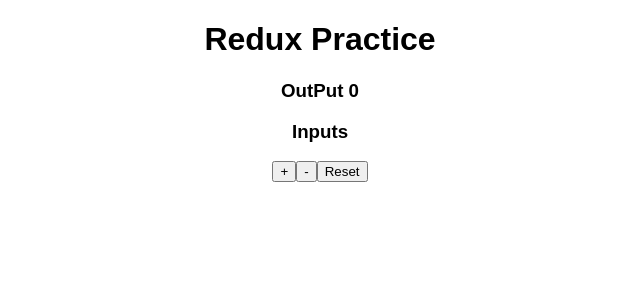
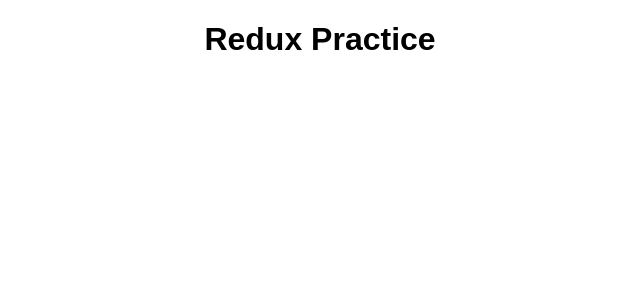
Before and after one commit to huzaifa-aslam/redux-counter-app-bootcamp2020, a React (Create React App) app: page / in a window 1280 px wide. Shown: the top 300 px of the page, without its empty margins (320-960 px from the left). Built offline with nearby package versions, Linux system fonts and the light colour scheme.

Commit message:
ready for redux-toolkit

```diff
--- a/package.json
+++ b/package.json
@@ -3,9 +3,12 @@
   "version": "0.1.0",
   "private": true,
   "dependencies": {
+    "@reduxjs/toolkit": "^1.4.0",
     "react": "^16.13.1",
     "react-dom": "^16.13.1",
-    "react-scripts": "0.9.5"
+    "react-redux": "^7.2.1",
+    "react-scripts": "0.9.5",
+    "redux": "^4.0.5"
   },
   "devDependencies": {},
   "scripts": {
--- a/src/Components/Action.js
+++ /dev/null
@@ -1,14 +0,0 @@
-export const increament='INCREAMENT'
-export const decreament='DECREAMENT'
-
-export const increamentAction=()=>(
-    {
-        type:increament
-    }
-)
-
-export const decreamentAction=()=>(
-    {
-        type:decreament
-    }
-)
--- a/src/Components/App.js
+++ b/src/Components/App.js
@@ -1,17 +1,14 @@
 import React,{useState} from 'react';
 // import logo from './logo.svg';
 import './App.css';
-import {CounterInput} from './CounterInput'
-import {CounterOutput} from './CounterOutput'
+
 
 
 function App() {
-    const [counter,setCounter]=useState(0)
     return (
         <div className="App">
         <h1> Redux Practice </h1>
-        <CounterOutput counter={counter}/>
-        <CounterInput counter={counter} setCounter={setCounter}/>
+
 
          </div>
     );
--- a/src/Components/CounterInput.jsx
+++ /dev/null
@@ -1,32 +0,0 @@
-import React from 'react'
-import {useDispatch} from 'react-redux'
-// import { counterReducer } from './CounterReducer'
-import {increamentAction,decreamentAction} from './Action'
-// before redux
-
-
-// export const CounterInput = ({counter,setCounter}) => {
-//     return (
-//         <div>
-//             <h3>Inputs</h3>
-//             <button onClick={()=>setCounter(counter+1)}>+</button>
-//             <button onClick={()=>setCounter(counter-1)}>-</button>
-//             <button onClick={()=>setCounter(0)}>Reset</button><br/>
-//         </div>
-//     )
-// }
-
-
-// after redux
-
-export const CounterInput = () => {
-    const counterRedux=useDispatch()
-    return (
-        <div>
-            <h3>Inputs</h3>
-            <button onClick={()=>counterRedux(increamentAction())}>+</button>
-            <button onClick={()=>counterRedux(decreamentAction())}>-</button>
-            <button onClick={()=>counterRedux({type: 'RESET'})}>Reset</button>
-        </div>
-    )
-}
--- a/src/Components/CounterOutput.jsx
+++ /dev/null
@@ -1,25 +0,0 @@
-import React from 'react'
-import {useSelector} from 'react-redux'
-
-
-// before redux
-
-// export const CounterOutput = ({counter}) => {
-//     return (
-//         <div>
-//             <h3>OutPut {counter}</h3>
-//         </div>
-//     )
-// }
-
-
-// after redux
-
-export const CounterOutput = () => {
-    const counterRedux=useSelector(state=>state.counter)
-    return (
-        <div>
-            <h3>OutPut {counterRedux}</h3>
-        </div>
-    )
-}
--- a/src/Components/CounterReducer.js
+++ /dev/null
@@ -1,18 +0,0 @@
-import {increament,decreament} from './Action'
-
-const initialCounter={
-    counter:0
-}
-export const counterReducer=(state=initialCounter,action)=>{
-    switch(action.type){
-        case increament :
-            return{...state,counter:state.counter+1};
-            case decreament:
-                return{...state,counter:state.counter-1};
-            case 'RESET':
-                return {...initialCounter}
-        default:
-            return state
-    }
-
-}
--- a/src/Components/Store.js
+++ /dev/null
@@ -1,4 +0,0 @@
-import {createStore} from 'redux'
-import {counterReducer} from './CounterReducer'
-
-export const store=createStore(counterReducer)
--- a/src/index.js
+++ b/src/index.js
@@ -2,12 +2,10 @@ import React from "react";
 import ReactDOM from "react-dom";
 import App from "./Components/App";
 import "./index.css";
-import { store } from "./Components/Store";
-import { Provider } from "react-redux";
 
 ReactDOM.render(
-  <Provider store={store}>
+
     <App />
-  </Provider>,
+  ,
   document.getElementById("root")
 );
```
Also changed, not shown: 1 other file (tests, documents, lock files or other folders).
